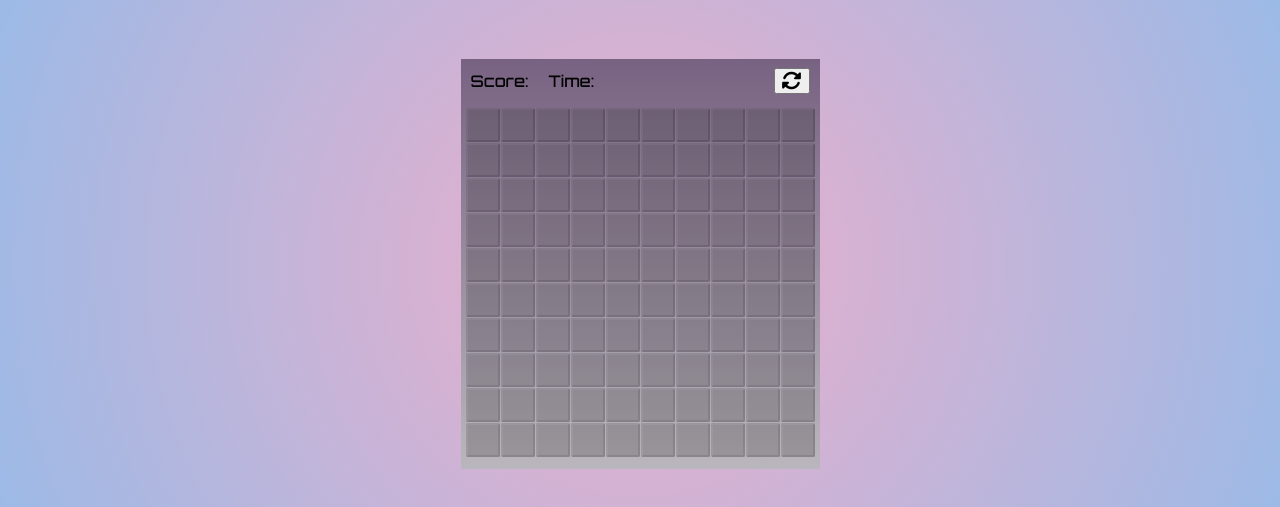
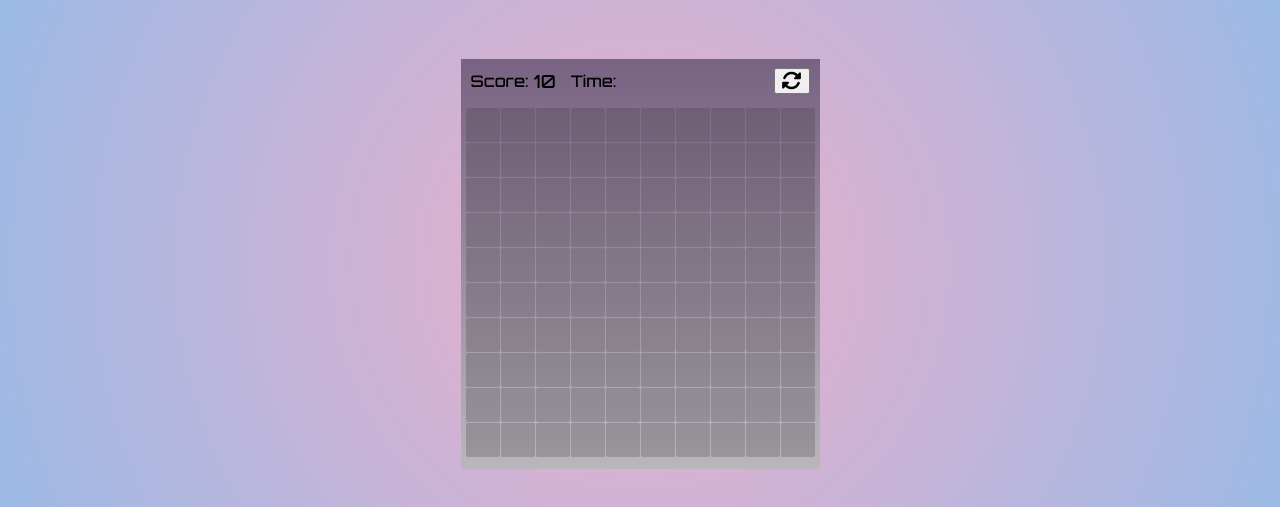
Before and after one commit to ilyakramko/Mineswapper, a React app in the folder mineswapper/: page / in a window 1280 px wide. Shown: the part 136-643 px from the top of the page. Built offline with nearby package versions, Linux system fonts and the light colour scheme.

Commit message:
Add check for win, update the rendering of the cell component, add score, add right-click on cell (work in progress)

```diff
--- a/mineswapper/src/App.tsx
+++ b/mineswapper/src/App.tsx
@@ -5,14 +5,16 @@ import { CellStatus, GameCell } from "./models/cell";
 import { useState } from "react";
 import { GameStatus } from "./models/game";
 
-// const bombsAmount = 10;
+const bombsAmount = 10;
 const gridWidth = 10;
+
 let cellArray: GameCell[][] = [];
 
 function App() {
   const [gameStatus, setGameStatus] = useState<GameStatus>(
     GameStatus.NotStarted
   );
+  const [score, setScore] = useState<number>(bombsAmount);
 
   if (gameStatus === GameStatus.NotStarted) {
     cellArray = generateGrid();
@@ -20,11 +22,18 @@ function App() {
 
   return (
     <div className="mineswapper">
-      <Scoreboard onGameStatusUpdate={setGameStatus} />
+      <Scoreboard
+        score={score}
+        defaultScore={bombsAmount}
+        onResetScore={setScore}
+        onGameStatusUpdate={setGameStatus}
+      />
       <Grid
         initGrid={cellArray}
         gridWidth={gridWidth}
         gameStatus={gameStatus}
+        score={score}
+        onSetScore={setScore}
         onGameStatusUpdate={setGameStatus}
       />
     </div>
--- a/mineswapper/src/grid/cell/cell.tsx
+++ b/mineswapper/src/grid/cell/cell.tsx
@@ -1,72 +1,49 @@
-import { CellStatus, Coordinates, GameCell } from "../../models/cell";
+import {
+  CellStatus,
+  Coordinates,
+  GameCell,
+  getCellStyles,
+} from "../../models/cell";
+import { GameStatus } from "../../models/game";
 import "./cell.css";
 
 interface CellProps {
   cell: GameCell;
-  onCellLeftClick: (coordinates: Coordinates) => void;
+  gameStatus: GameStatus;
+  onCellClick: (
+    coordinates: Coordinates,
+    event: React.MouseEvent<HTMLDivElement>
+  ) => void;
 }
 
-export default function Cell({ cell, onCellLeftClick }: CellProps) {
-  let statusClassName: string = "";
-  let statusContent: string = "";
+export default function Cell({ cell, gameStatus, onCellClick }: CellProps) {
+  //In case to avoid re-render check the status on click
+  //Is undefined good choice????
+  return (
+    <div
+      className={`cell ${getCellStyles(cell, gameStatus)}`}
+      // onClick={() =>
+      //   cell.status === CellStatus.Closed ? handleClick : undefined
+      // }
+      //TODO: the right click event is still not working
+      onClick={(event) => {
+        event.persist();
+        event.preventDefault();
 
-  switch (cell.status) {
-    case CellStatus.Opened:
-      if (cell.isBomb) {
-        statusClassName = "cell-mine";
-        break;
-      }
-
-      if (cell.score === 0) {
-        statusClassName = "cell-empty";
-      } else {
-        statusClassName = "cell-opened";
-        statusContent = String(cell.score);
-
-        switch (cell.score) {
-          case 1:
-            statusClassName += " cell-one";
-            break;
-          case 2:
-            statusClassName += " cell-two";
-            break;
-          case 3:
-            statusClassName += " cell-three";
-            break;
-          case 4:
-            statusClassName += " cell-four";
-            break;
-          case 5:
-            statusClassName += " cell-five";
-            break;
-        }
-      }
-      break;
-    case CellStatus.Flagged:
-      statusClassName = "cell-flag";
-
-      //if win or gameover
-      // if (cell.isBomb) {
-      //   statusClassName += " cell-flag-bomb";
-      // }
-
-      break;
-    default:
-      break;
-  }
-
-  return (
-    <button
-      className={`cell ${statusClassName}`}
-      onClick={() => onCellLeftClick(cell.coordinates)}
+        onCellClick(cell.coordinates, event);
+      }}
     >
       {cell.status === CellStatus.Flagged ? (
         <i className="fa-solid fa-flag"></i>
-      ) : cell.status === CellStatus.Opened && cell.isBomb ? (
+      ) : cell.isBomb &&
+        (cell.status === CellStatus.Opened ||
+          gameStatus === GameStatus.GameOver) ? (
         <i className="fa-solid fa-bomb"></i>
       ) : (
-        statusContent
+        cell.status === CellStatus.Opened &&
+        cell.score > 0 &&
+        String(cell.score)
       )}
-    </button>
+    </div>
   );
 }
--- a/mineswapper/src/grid/grid.css
+++ b/mineswapper/src/grid/grid.css
@@ -20,3 +20,24 @@
 .grid-row > *:not(:last-child) {
   margin: 0px 1px 0px 0px;
 }
+
+.result {
+  height: 350px;
+  width: 350px;
+  position: absolute;
+
+  opacity: 0.8;
+  text-align: center;
+  line-height: 350px;
+  font-size: 35px;
+}
+
+.result-fail {
+  background-color: #d89898;
+  opacity: 0.8;
+}
+
+.result-win {
+  background-color: #9fd898;
+  opacity: 0.8;
+}
--- a/mineswapper/src/grid/grid.tsx
+++ b/mineswapper/src/grid/grid.tsx
@@ -10,34 +10,82 @@ interface GridProps {
   initGrid: GameCell[][];
   gridWidth: number;
   gameStatus: GameStatus;
+  score: number;
+  onSetScore: (score: number) => void;
   onGameStatusUpdate: (status: GameStatus) => void;
 }
 
-//If props from parent and creating the useState on it, is it ok?
+//If from parent and creating the useState on it, is it ok?
+//Too much?
 export default function Grid({
   initGrid,
   gridWidth,
   gameStatus,
+  score,
+  onSetScore,
   onGameStatusUpdate,
 }: GridProps) {
   const [cellArray, setCellArray] = useState<GameCell[][]>(initGrid);
 
   //Was added if initGrid updated since useState is setted only during initial rendering
   //??
+  //useReducer instead?
   useEffect(() => {
     setCellArray(initGrid);
   }, [initGrid]);
 
-  function handleLeftClick(coord: Coordinates) {
+  const handleClick = (
+    coord: Coordinates,
+    event: React.MouseEvent<HTMLDivElement>
+  ) => {
+    switch (event.button) {
+      case 0:
+        handleLeftClick(coord);
+        break;
+      //TODO: Right click is not working;
+      case 1:
+        handleRightClick(coord);
+        break;
+      default:
+        break;
+    }
+  };
+
+  const handleLeftClick = (coord: Coordinates) => {
     let arrayCopy: GameCell[][] = cellArray.slice();
     clickCell(coord, arrayCopy);
     setCellArray(arrayCopy);
-  }
+  };
 
-  // function handleRightClick(coordinates: Coordinates) {}
+  const handleRightClick = (coord: Coordinates) => {
+    if (gameStatus === GameStatus.GameOver) return;
 
-  //TODO: still re-render grid on game-over or by click on opened/flagged cell.
-  function clickCell(coord: Coordinates, arr: GameCell[][]) {
+    let arr: GameCell[][] = cellArray.slice();
+    let scoreCopy: number = score;
+
+    if (gameStatus === GameStatus.NotStarted) {
+      onGameStatusUpdate(GameStatus.InProgress);
+    }
+
+    let cell: GameCell = arr[coord.x][coord.y];
+    if (cell.status === CellStatus.Flagged) {
+      cell.status = CellStatus.Closed;
+      onSetScore(++scoreCopy);
+      setCellArray(arr);
+      return;
+    }
+
+    if (score === 0) return;
+
+    if (cell.status === CellStatus.Closed) {
+      cell.status = CellStatus.Flagged;
+      onSetScore(--scoreCopy);
+      setCellArray(arr);
+      return;
+    }
+  };
+
+  const clickCell = (coord: Coordinates, arr: GameCell[][]) => {
     if (gameStatus === GameStatus.GameOver) return;
 
     if (gameStatus === GameStatus.NotStarted) {
@@ -56,13 +104,12 @@ export default function Grid({
     cell.status = CellStatus.Opened;
 
     if (cell.isBomb) {
-      //TODO: Game Over
       onGameStatusUpdate(GameStatus.GameOver);
       return;
     }
 
     if (cell.score > 0) {
-      //Update the cell array using state?
+      checkForWin(arr);
       return;
     }
 
@@ -82,7 +129,29 @@ export default function Grid({
         clickCell(cellCoord, arr);
       }
     }
-  }
+
+    checkForWin(arr);
+  };
+
+  //Too bad :)
+  const checkForWin = (arr: GameCell[][]) => {
+    if (gameStatus === GameStatus.GameOver) return;
+
+    let oppenedCells: number = 0;
+
+    for (let i = 0; i < gridWidth; i++) {
+      for (let j = 0; j < gridWidth; j++) {
+        if (!arr[i][j].isBomb && arr[i][j].status === CellStatus.Opened) {
+          oppenedCells++;
+        }
+      }
+    }
+
+    //10 is bomb count(awful)
+    if (oppenedCells === gridWidth * gridWidth - 10) {
+      onGameStatusUpdate(GameStatus.Win);
+    }
+  };
 
   const rows = indexes.map((_, rowIndex) => {
     return (
@@ -91,8 +160,9 @@ export default function Grid({
           return (
             <Cell
               key={columnIndex}
-              onCellLeftClick={handleLeftClick}
+              onCellClick={handleClick}
               cell={cellArray[rowIndex][columnIndex]}
+              gameStatus={gameStatus}
             />
           );
         })}
@@ -102,6 +172,18 @@ export default function Grid({
 
   return (
     <div id="mineswapper-grid" className="grid">
+      {(gameStatus === GameStatus.Win ||
+        gameStatus === GameStatus.GameOver) && (
+        <div
+          className={
+            gameStatus === GameStatus.Win
+              ? "result result-win"
+              : "result result-fail"
+          }
+        >
+          {gameStatus === GameStatus.Win ? "Win" : "Game Over"}
+        </div>
+      )}
       {rows}
     </div>
   );
--- a/mineswapper/src/models/cell.ts
+++ b/mineswapper/src/models/cell.ts
@@ -1,3 +1,5 @@
+import { GameStatus } from "./game";
+
 export enum CellStatus {
   Closed,
   Opened,
@@ -15,3 +17,50 @@ export interface GameCell {
   isBomb: boolean;
   score: number;
 }
+
+export const scoreColors = [
+  "cell-one",
+  "cell-two",
+  "cell-three",
+  "cell-four",
+  "cell-five",
+];
+
+export const getCellStyles = (
+  cell: GameCell,
+  gameStatus: GameStatus
+): string => {
+  let statusClassName: string = "";
+
+  switch (cell.status) {
+    case CellStatus.Opened:
+      if (cell.isBomb) {
+        statusClassName = "cell-mine";
+        break;
+      }
+
+      statusClassName =
+        cell.score === 0
+          ? "cell-empty"
+          : `cell-opened ${scoreColors[cell.score - 1]}`;
+      break;
+    case CellStatus.Flagged:
+      statusClassName = "cell-flag";
+
+      if (gameStatus === GameStatus.GameOver && cell.isBomb) {
+        statusClassName += " cell-flag-bomb";
+      }
+
+      break;
+    case CellStatus.Closed:
+      if (gameStatus === GameStatus.GameOver && cell.isBomb) {
+        statusClassName = "cell-mine";
+        break;
+      }
+      break;
+    default:
+      break;
+  }
+
+  return statusClassName;
+};
--- a/mineswapper/src/scoreboard/scoreboard.tsx
+++ b/mineswapper/src/scoreboard/scoreboard.tsx
@@ -2,15 +2,25 @@ import { GameStatus } from "../models/game";
 import "./scoreboard.css";
 
 interface ScoreboardProps {
+  score: number;
+  defaultScore: number;
+  onResetScore: (score: number) => void;
   onGameStatusUpdate: (status: GameStatus) => void;
 }
 
-export default function Scoreboard({ onGameStatusUpdate }: ScoreboardProps) {
+export default function Scoreboard({
+  score,
+  defaultScore,
+  onResetScore,
+  onGameStatusUpdate,
+}: ScoreboardProps) {
   return (
     <div className="top">
       <div className="info">
         <div className="score-text">Score: </div>
-        <div id="score" className="score"></div>
+        <div id="score" className="score">
+          {score}
+        </div>
         <div className="stopwatch-text">Time: </div>
         <div id="stopwatch" className="stopwatch"></div>
       </div>
@@ -18,7 +28,11 @@ export default function Scoreboard({ onGameStatusUpdate }: ScoreboardProps) {
         <button
           id="reset"
           className="reset"
-          onClick={() => onGameStatusUpdate(GameStatus.NotStarted)}
+          onClick={() => {
+            //Is it ok to call two hooks?
+            onResetScore(defaultScore);
+            onGameStatusUpdate(GameStatus.NotStarted);
+          }}
         >
           <i className="fa-solid fa-rotate"></i>
         </button>
```
